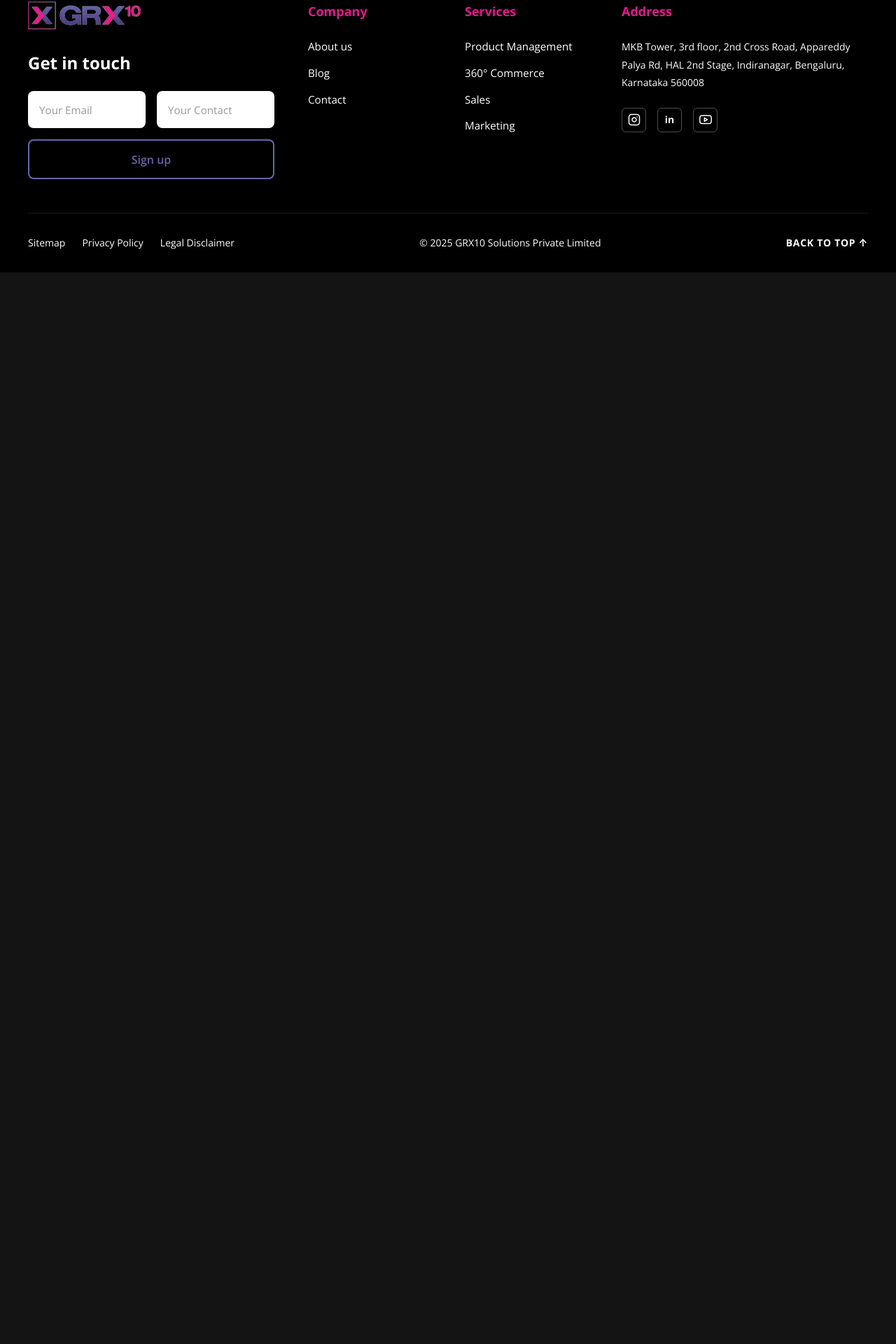
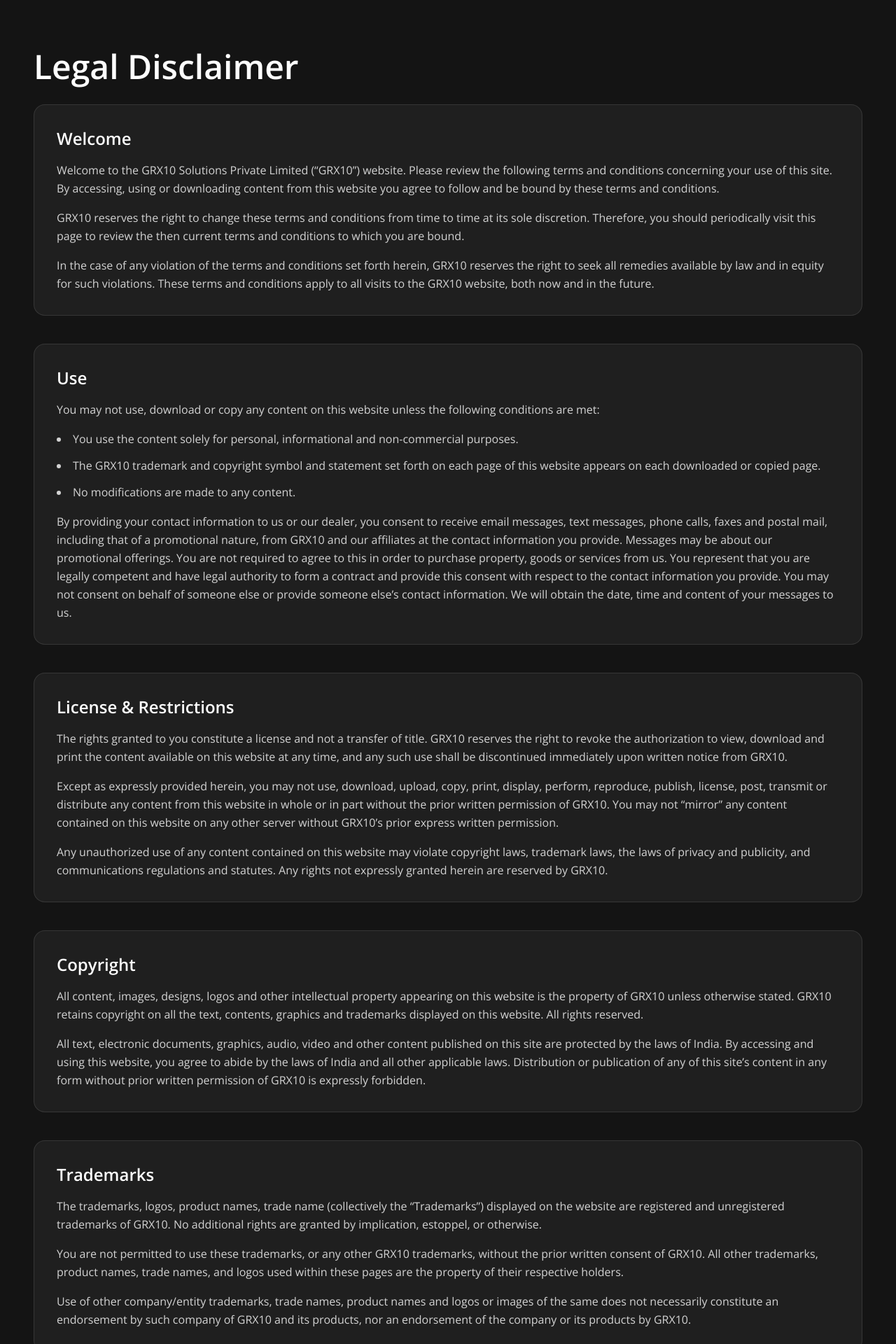
Before and after one commit to GRX10/GRX10, a React (Vite) app: page /legal-disclaimer in a window 1280 px wide. Shown: the part 159-2079 px from the top of the page at 70% size. Before the commit the page ends 800 px from the top, so only its background shows below. Built offline with nearby package versions, Linux system fonts and the light colour scheme.

Commit message:
Legal Disclaimer

```diff
--- a/src/App.jsx
+++ b/src/App.jsx
@@ -5,6 +5,7 @@
 import Home from './pages/Home';
 import VoiceAI from './pages/VoiceAI';
 import PrivacyPolicy from './pages/PrivacyPolicy';
+import LegalDisclaimer from './pages/LegalDisclaimer';
 
 function App() {
   return (
@@ -15,6 +16,7 @@
           <Route path="/" element={<Home />} />
           <Route path="/voice-ai" element={<VoiceAI />} />
           <Route path="/privacy-policy" element={<PrivacyPolicy />} />
+          <Route path="/legal-disclaimer" element={<LegalDisclaimer />} />
         </Routes>
         <Footer />
           </div>
--- a/src/components/Footer.jsx
+++ b/src/components/Footer.jsx
@@ -122,9 +122,9 @@
             <Link to="/privacy-policy" className="text-white no-underline transition-colors duration-300 text-sm hover:text-[#E1198B]">
               Privacy Policy
             </Link>
-            <a href="#legal" className="text-white no-underline transition-colors duration-300 text-sm hover:text-[#E1198B]">
+            <Link to="/legal-disclaimer" className="text-white no-underline transition-colors duration-300 text-sm hover:text-[#E1198B]">
               Legal Disclaimer
-            </a>
+            </Link>
           </div>
           <p className="text-white text-sm">
             &copy; 2025 GRX10 Solutions Private Limited
--- /dev/null
+++ b/src/pages/LegalDisclaimer.jsx
@@ -0,0 +1,112 @@
+import React from 'react';
+
+const sections = [
+  {
+    title: 'Welcome',
+    paragraphs: [
+      `Welcome to the GRX10 Solutions Private Limited (“GRX10”) website. Please review the following terms and conditions concerning your use of this site. By accessing, using or downloading content from this website you agree to follow and be bound by these terms and conditions.`,
+      `GRX10 reserves the right to change these terms and conditions from time to time at its sole discretion. Therefore, you should periodically visit this page to review the then current terms and conditions to which you are bound.`,
+      `In the case of any violation of the terms and conditions set forth herein, GRX10 reserves the right to seek all remedies available by law and in equity for such violations. These terms and conditions apply to all visits to the GRX10 website, both now and in the future.`
+    ]
+  },
+  {
+    title: 'Use',
+    paragraphs: [
+      'You may not use, download or copy any content on this website unless the following conditions are met:'
+    ],
+    list: [
+      'You use the content solely for personal, informational and non-commercial purposes.',
+      'The GRX10 trademark and copyright symbol and statement set forth on each page of this website appears on each downloaded or copied page.',
+      'No modifications are made to any content.'
+    ],
+    closing: `By providing your contact information to us or our dealer, you consent to receive email messages, text messages, phone calls, faxes and postal mail, including that of a promotional nature, from GRX10 and our affiliates at the contact information you provide. Messages may be about our promotional offerings. You are not required to agree to this in order to purchase property, goods or services from us. You represent that you are legally competent and have legal authority to form a contract and provide this consent with respect to the contact information you provide. You may not consent on behalf of someone else or provide someone else’s contact information. We will obtain the date, time and content of your messages to us.`,
+  },
+  {
+    title: 'License & Restrictions',
+    paragraphs: [
+      `The rights granted to you constitute a license and not a transfer of title. GRX10 reserves the right to revoke the authorization to view, download and print the content available on this website at any time, and any such use shall be discontinued immediately upon written notice from GRX10.`,
+      `Except as expressly provided herein, you may not use, download, upload, copy, print, display, perform, reproduce, publish, license, post, transmit or distribute any content from this website in whole or in part without the prior written permission of GRX10. You may not “mirror” any content contained on this website on any other server without GRX10’s prior express written permission.`,
+      `Any unauthorized use of any content contained on this website may violate copyright laws, trademark laws, the laws of privacy and publicity, and communications regulations and statutes. Any rights not expressly granted herein are reserved by GRX10.`
+    ]
+  },
+  {
+    title: 'Copyright',
+    paragraphs: [
+      `All content, images, designs, logos and other intellectual property appearing on this website is the property of GRX10 unless otherwise stated. GRX10 retains copyright on all the text, contents, graphics and trademarks displayed on this website. All rights reserved.`,
+      `All text, electronic documents, graphics, audio, video and other content published on this site are protected by the laws of India. By accessing and using this website, you agree to abide by the laws of India and all other applicable laws. Distribution or publication of any of this site’s content in any form without prior written permission of GRX10 is expressly forbidden.`
+    ]
+  },
+  {
+    title: 'Trademarks',
+    paragraphs: [
+      `The trademarks, logos, product names, trade name (collectively the “Trademarks”) displayed on the website are registered and unregistered trademarks of GRX10. No additional rights are granted by implication, estoppel, or otherwise.`,
+      `You are not permitted to use these trademarks, or any other GRX10 trademarks, without the prior written consent of GRX10. All other trademarks, product names, trade names, and logos used within these pages are the property of their respective holders.`,
+      `Use of other company/entity trademarks, trade names, product names and logos or images of the same does not necessarily constitute an endorsement by such company of GRX10 and its products, nor an endorsement of the company or its products by GRX10.`
+    ]
+  },
+  {
+    title: 'Links to Third-Party Sites',
+    paragraphs: [
+      `This website may contain hyperlinks to websites that are not controlled by GRX10. GRX10 is not responsible for and does not make any representation and warranties express or implied over the contents or use of these websites, including, without limitation, the accuracy or reliability of any information, data, opinions, advice or statements made on these websites.`
+    ]
+  },
+  {
+    title: 'No Unlawful or Prohibited Use',
+    paragraphs: [
+      `As a condition of your use of this website, you agree that you will not use this website or the content contained herein for any purpose that is unlawful or prohibited by these terms and conditions.`
+    ]
+  },
+  {
+    title: 'Disclaimer',
+    paragraphs: [
+      `While every effort is made to ensure the accuracy of content offered on these pages, GRX10 assumes no legal liability or responsibility whatsoever for the accuracy, completeness, or usefulness of any such information and hereby disclaims any and all liability to any person for any actual or threatened loss or damage caused by errors or omissions, whether such errors or omissions result from negligence, accident or otherwise.`,
+      `This website could include inaccuracies or outdated content and is subject to change at any time without notice. Your use of this website is at your own risk. You agree to hold GRX10 harmless from and not sue GRX10 for any claims based upon using this website.`,
+      `The content, documentation, products, and services contained on the GRX10 website are provided on “as is” basis. GRX10 makes no representations or warranties, express or implied, including, but not limited to, warranties of merchantability, fitness for a particular purpose, title or non-infringement of third-party rights.`,
+      `GRX10 and its suppliers shall not be liable for any indirect, special, consequential, or incidental damages including, without limitation, lost profits or revenues, costs of replacement goods, loss or damage to data arising out of the use or inability to use this site, damages resulting from use of or reliance on the information present, even if GRX10 or its suppliers have been advised of the possibility of such damages.`
+    ]
+  },
+  {
+    title: 'Governing Law',
+    paragraphs: [
+      `Any claim or dispute relating to your use or attempted use of this website shall be governed by and construed in accordance with the laws of India, without giving effect to its conflict of law provisions.`,
+      `By using this website, you submit to the exclusive jurisdiction of courts of Bengaluru in any proceeding relating to any such claim or dispute.`
+    ]
+  }
+];
+
+const LegalDisclaimer = () => {
+  return (
+    <section className="bg-dark-bg text-text-white pt-32 pb-20">
+      <div className="max-w-[1400px] mx-auto px-5 sm:px-10 lg:px-12">
+        <h1 className="text-4xl md:text-5xl font-semibold leading-tight mb-6">Legal Disclaimer</h1>
+
+        <div className="space-y-10">
+          {sections.map((section, index) => (
+            <div key={index} className="bg-white/5 rounded-2xl p-6 md:p-8 border border-white/10">
+              <h2 className="text-2xl font-semibold text-white mb-4">{section.title}</h2>
+              {section.paragraphs && section.paragraphs.map((paragraph, i) => (
+                <p key={i} className="text-white/80 leading-relaxed mb-4 last:mb-0 whitespace-pre-line">
+                  {paragraph}
+                </p>
+              ))}
+              {section.list && (
+                <ul className="list-disc list-inside space-y-3 text-white/80 leading-relaxed mb-4">
+                  {section.list.map((item, itemIndex) => (
+                    <li key={itemIndex}>{item}</li>
+                  ))}
+                </ul>
+              )}
+              {section.closing && (
+                <p className="text-white/80 leading-relaxed whitespace-pre-line">
+                  {section.closing}
+                </p>
+              )}
+            </div>
+          ))}
+        </div>
+      </div>
+    </section>
+  );
+};
+
+export default LegalDisclaimer;
```
